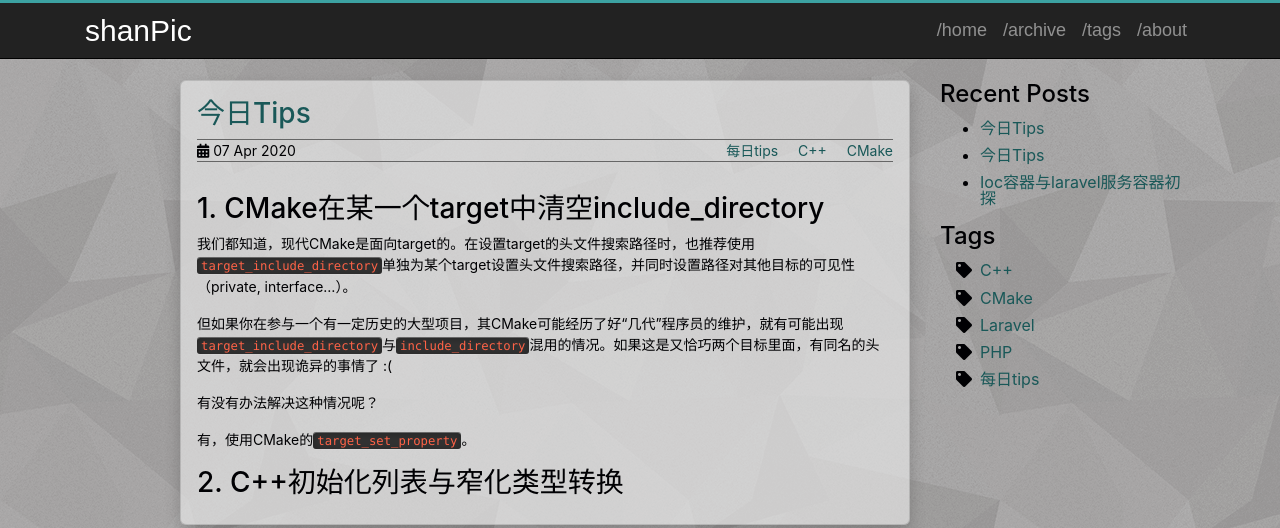
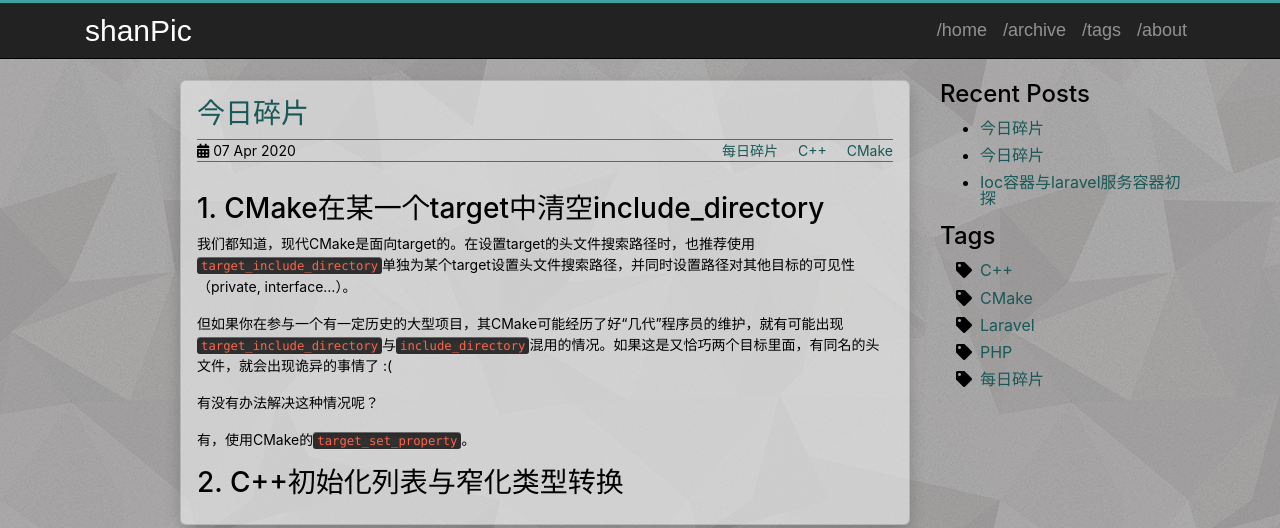
Before and after one commit to shanPic/shanPic.github.io, a Jekyll site: the page built from _posts/2020-04-07-today-tips.md, in a window 1280 px wide. Shown: the top 528 px of the page. Built offline with Jekyll 4.4.1, drawn with Linux system fonts in a browser that asks for light colours; comment, search, counter and statistics services are not loaded.

Commit message:
更新标签名

```diff
--- a/_posts/2020-04-07-today-tips.md
+++ b/_posts/2020-04-07-today-tips.md
@@ -1,11 +1,11 @@
 ---
 layout: post
-title: "今日Tips"
+title: "今日碎片"
 date: 2020-04-07 00:00:00
 description: 2020-04-07
 comments: false
 tags:
- - 每日tips
+ - 每日碎片
  - C++
  - CMake
 ---
```
Also changed, not shown: _posts/2020-04-06-today-tips.md (+2 -2 lines), tag/每日碎片.md (renamed from tag/每日tips.md, +1 -1 lines).
